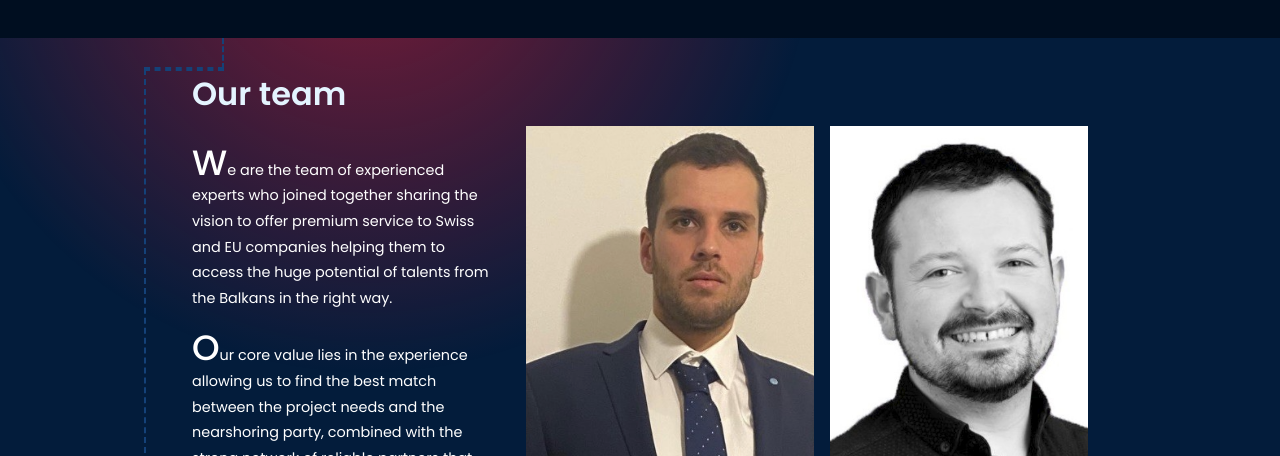
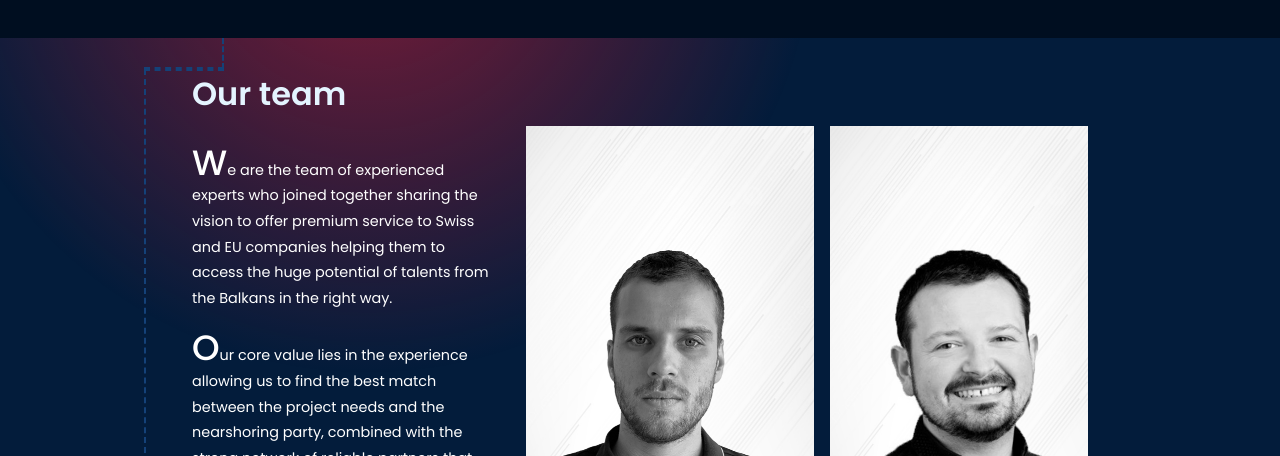
Before and after one commit to Vladimir612/gons-website, a Gatsby site: page / in a window 1280 px wide. Shown: the part 1830-2286 px from the top of the page. Built offline with nearby package versions, Linux system fonts and the light colour scheme; Gatsby itself is replaced by a stand-in of ours.

Commit message:
Changed images of team members

```diff
--- a/src/components/SubComponents/TeamCard/TeamCard.js
+++ b/src/components/SubComponents/TeamCard/TeamCard.js
@@ -8,7 +8,7 @@ const TeamCard = ({ img, name, linkedin, linkedInLink }) => {
     <div className={styles.root}>
       <GatsbyImage
         image={img.childImageSharp.gatsbyImageData}
-        imgStyle={{ objectFit: "cover" }}
+        imgStyle={{ objectFit: "cover", objectPosition: "top" }}
         loading="eager"
         alt={name}
         className={styles.imgWrapper}
--- a/src/components/Team/Team.js
+++ b/src/components/Team/Team.js
@@ -7,25 +7,24 @@ import TeamCard from "../SubComponents/TeamCard/TeamCard";
 import { graphql, useStaticQuery } from "gatsby";
 
 const Team = () => {
-
   const data = useStaticQuery(graphql`
     query getTeamImages {
-      first: file(relativePath: { eq: "firstMember.png" }) {
+      first: file(relativePath: { eq: "firstMember.jpg" }) {
         childImageSharp {
           gatsbyImageData(layout: FIXED)
         }
       }
-      second: file(relativePath: { eq: "secondMember.png" }) {
+      second: file(relativePath: { eq: "secondMember.jpg" }) {
         childImageSharp {
           gatsbyImageData(layout: FIXED)
         }
       }
-      third: file(relativePath: { eq: "thirdMember.png" }) {
+      third: file(relativePath: { eq: "thirdMember.jpg" }) {
         childImageSharp {
           gatsbyImageData(layout: FIXED)
         }
       }
-      fourth: file(relativePath: { eq: "fourthMember.png" }) {
+      fourth: file(relativePath: { eq: "fourthMember.jpg" }) {
         childImageSharp {
           gatsbyImageData(layout: FIXED)
         }
```
Also changed, not shown: src/images/firstMember.jpg (added), src/images/firstMember.png (deleted), src/images/fourthMember.jpg (added), src/images/fourthMember.png (deleted), src/images/secondMember.jpg (added), src/images/secondMember.png (deleted), src/images/thirdMember.jpg (added), src/images/thirdMember.png (deleted).
